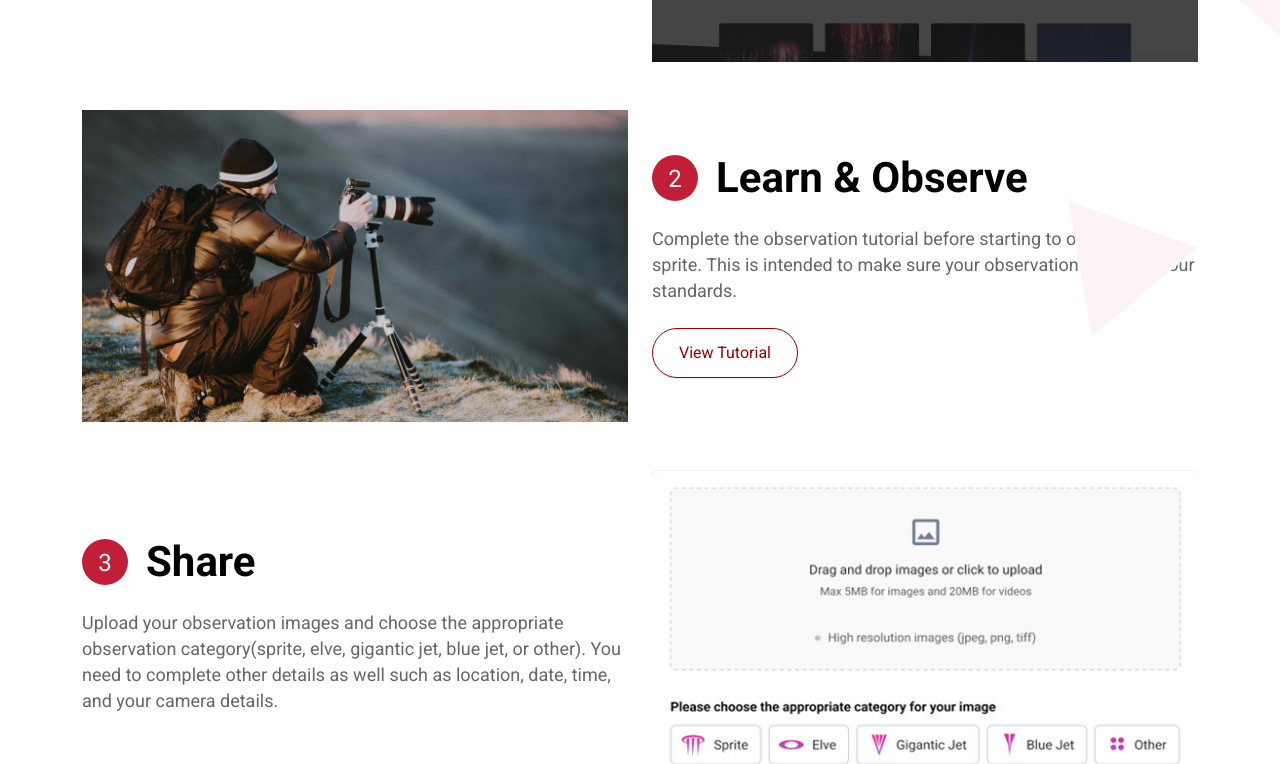
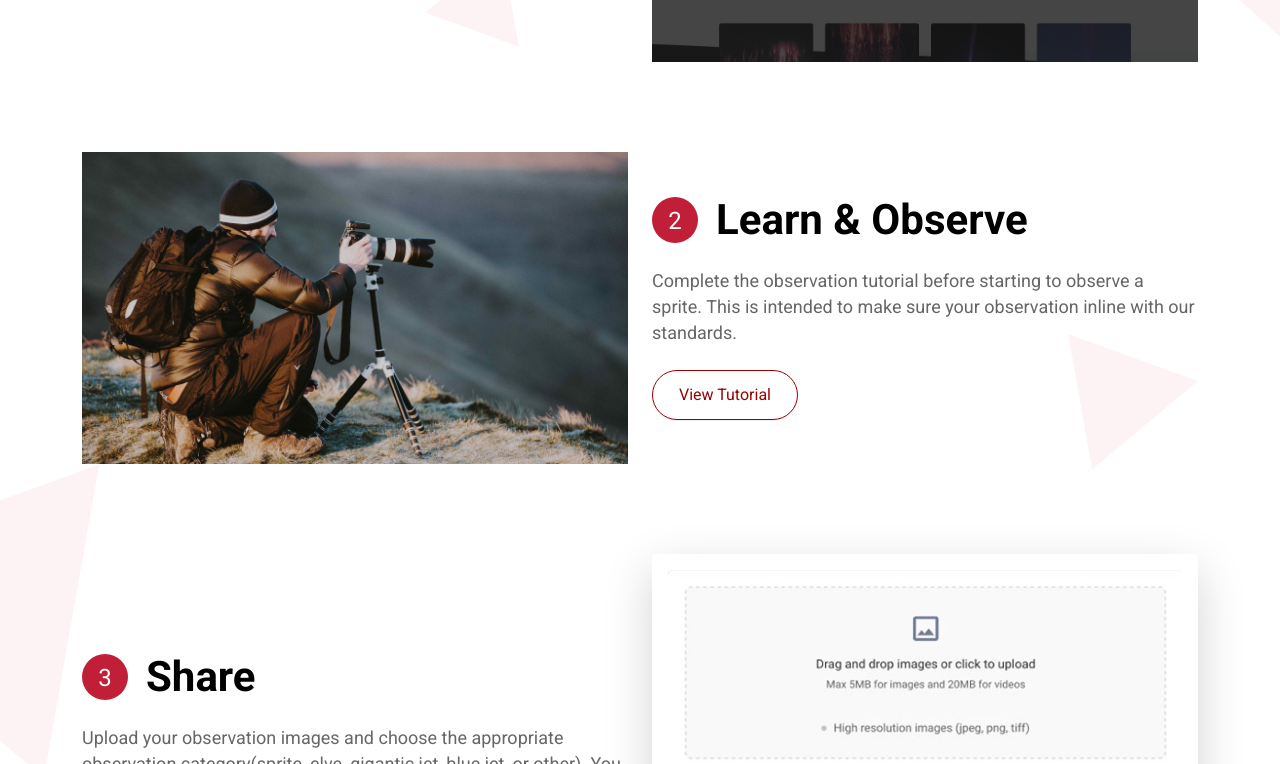
Before and after one commit to EnsembleGovServices/spritacular-frontend, a React (Create React App) app: page / in a window 1280 px wide. Shown: the part 2036-2800 px from the top of the page. Built offline with nearby package versions, Linux system fonts and the light colour scheme.

Commit message:
"set home page section responsive."

```diff
--- a/src/assets/scss/component/header.scss
+++ b/src/assets/scss/component/header.scss
@@ -17,13 +17,26 @@
             font-size: 15px;
             line-height: 18px;
             font-weight: 500;
+            @media(max-width:1023px){
+                padding: 10px 12px !important;
+            }
         }
 
+    }
+    .navbar-toggler{
+        @media(max-width:767px){
+            border:none;
+            color: $white;
+            box-shadow: none;
+        }
     }
     .right-menu{
         display: inline-flex;
         justify-content: end;
         align-items: center;
+        @media(max-width:767px){
+            display: none;
+        }
         .register{
             background-color: transparent !important;
             color: $white;
@@ -38,7 +51,7 @@
             font-size: 14px;
             line-height: 18px;
             background-color: transparent !important;
-            padding: 0px 24px;
+            padding: 0px 10px;
             font-weight: 500;
         }
     }
--- a/src/assets/scss/component/home.scss
+++ b/src/assets/scss/component/home.scss
@@ -23,6 +23,9 @@
       }
       .hero-banner-inner{
         padding: 160px 0px 60px;
+        @media(max-width:480px){
+            padding: 120px 0px 60px;
+        }
         .border-line{
             &::after{
                 content: "";
@@ -45,12 +48,19 @@
             color: $white;
             font-weight: 700;
             margin: 0px;
+            @media(max-width:1023px){
+                font-size: 36px;
+                line-height: 40px;
+            }
         }
         p{
             color: $white;
             font-size:18px;
             line-height: 24px;
             margin: 20px 0px 0px 0px;
+            @media(max-width:1023px){
+                font-size: 15px;
+            }
         }
         .explore-btn{
             background-color:$white;
@@ -66,6 +76,9 @@
             margin-top: 70px;
             border:1px solid $white;
             transition: all 0.3s ease 0s;
+            @media(max-width:1023px){
+                margin-top: 40px;
+            }
             &:hover{
                 background-color: $secondary;
                 color: $white;
@@ -98,12 +111,19 @@
               font-weight: 900;
               font-size: 42px;
               line-height: 49px;
+              @media(max-width:1023px){
+                  font-size: 32px;
+                  line-height: 35px;
+              }
           }
           p{
               font-size: 16px;
               line-height: 26px;
               margin: 0px;
               color: #555555;
+              @media(max-width:1023px){
+                font-size: 14px;
+            }
           }
       }
     }
@@ -121,6 +141,11 @@
       position: absolute;
       left: 0px;
       top: 8%;
+      @media(max-width:1023px){
+          width: 140px;
+          height: 80px;
+          background-size: 100%;
+      }
     }
     img{
         z-index: 9;
@@ -132,6 +157,11 @@
         font-size: 48px;
         line-height: 56px;
         color: #181818;
+        @media(max-width:1023px){
+            font-size: 36px;
+            line-height: 40px;
+        }
+
 
     }
     .top-polygone{
@@ -139,6 +169,9 @@
             position: absolute;
             right: 0px;
             top: 0px;
+            @media(max-width:1150px){
+                width: 40%;
+            }
         }
     }
     .bottom-polygone{
@@ -146,8 +179,18 @@
           position: absolute;
           left: 0px;
           bottom: 0px;
+          @media(max-width:1450px){
+              width: 40%;
+              z-index: -9;
+          }
       }
-  }
+    }
+    .works-gap{
+        margin-bottom: 90px;
+        @media(max-width:1023px){
+            margin-bottom: 35px;
+        }
+    }
     .how-it-work-text-info{
         position: relative;
         height: 100%;
@@ -162,6 +205,10 @@
           margin: 0px;
           display: flex;
           align-items: center;
+          @media(max-width:1023px){
+              font-size: 30px;
+              line-height: 35px;
+          }
 
           span{
               background-color: #C11E37;
@@ -174,6 +221,12 @@
               color: #fff;
               text-align: center;
               margin-right: 18px;
+              @media(max-width:1023px){
+                height: 35px;
+                width: 35px;
+                font-size: 16px;
+                margin-right: 10px;
+            }
           }
 
         }
@@ -182,17 +235,29 @@
           font-size: 18px;
           line-height: 26px;
           margin: 24px 0px 0px 0px;
+          @media(max-width:1023px){
+              font-size: 15px;
+              margin-top: 15px;
+          }
       }
       .register-polygon{
-          right: 10px;
+          right: 20%;
+          bottom: 5%;
           position: absolute;
+          @media(max-width:991px){
+              display: none;
+          }
 
       }
       .observe-polygon{
           right: 0px;
+          bottom: 0px;
           height: 130px;
           width: 130px;
           position: absolute;
+          @media(max-width:991px){
+            display: none;
+        }
 
       }
       .share-polygon{
@@ -201,13 +266,38 @@
           height: 100px;
           position: absolute;
           top: -90px;
+          @media(max-width:1820px){
+            left: -40%;
+          }
+          @media(max-width:1700px){
+            left: -30%;
+          }
+          @media(max-width:1600px){
+            left: -18%;
+          }
+          @media(max-width:1500px){
+            left: -17%;
+          }
+          @media(max-width:1380px){
+            left: -26%;
+          }
+          @media(max-width:1280px){
+            left: -15%;
+          }
+
+          @media(max-width:991px){
+            display: none;
+         }
       }
       .engage-polygon{
-          right: 70px;
-          height: 100px;
-          width: 100px;
-          bottom: -200px;
-          position: absolute;
+        right: 50%;
+        height: 100px;
+        width: 100px;
+        bottom: -35px;
+        position: absolute;
+        @media(max-width:991px){
+            display: none;
+        }
       }
       .view-tutorial{
           width: 146px;
--- a/src/components/common/Header.jsx
+++ b/src/components/common/Header.jsx
@@ -42,7 +42,7 @@ const Header = () => {
   return (
     <>
       <div>
-        <Navbar container expand="md" className="custome-header">
+        <Navbar container expand="md" className="custome-header" light>
           <NavbarBrand href="/">
             <img src={Images.Logo} alt="Logo" className="logo" />
             <img src={Images.BlackLogo} alt="Logo" className="on-scroll-logo" />
@@ -65,9 +65,19 @@ const Header = () => {
               <NavItem>
                 <NavLink href="#">Verify</NavLink>
               </NavItem>
+              <NavItem className="d-md-none d-xs-block">
+                <NavLink href="#" className="register btn btn-link">
+                  Register
+                </NavLink>
+              </NavItem>
+              <NavItem className="d-md-none d-xs-block">
+                <NavLink href="#" className="register btn btn-link">
+                  Login
+                </NavLink>
+              </NavItem>
             </Nav>
           </Collapse>
-          <div className="right-menu">
+          <div className="right-menu ">
             <NavLink href="#" className="register btn btn-link">
               Register
             </NavLink>
--- a/src/pages/Home.jsx
+++ b/src/pages/Home.jsx
@@ -24,7 +24,7 @@ const Home = () => {
       <div className="counter-main">
         <Container>
           <Row>
-            <Col>
+            <Col md={4} xs={12}>
               <div className="counter-inner">
                 <div className="left-image">
                   <img src={Images.User} alt="Users" />
@@ -35,7 +35,7 @@ const Home = () => {
                 </div>
               </div>
             </Col>
-            <Col>
+            <Col md={4} xs={12}>
               <div className="counter-inner">
                 <div className="left-image">
                   <img src={Images.Submit} alt="user" />
@@ -46,7 +46,7 @@ const Home = () => {
                 </div>
               </div>
             </Col>
-            <Col>
+            <Col md={4} xs={12}>
               <div className="counter-inner">
                 <div className="left-image">
                   <img src={Images.Country} alt="country" />
@@ -67,17 +67,17 @@ const Home = () => {
             <div className="position-relative">
               <div className="obervation-card_wrapper">
                 <Row>
-                      <Col lg={3}>
-                          <ObservationCard/>
+                  <Col sm={3}>
+                    <ObservationCard />
                   </Col>
-                      <Col lg={3}>
-                          <ObservationCard/>
+                  <Col sm={3}>
+                    <ObservationCard />
                   </Col>
-                      <Col lg={3}>
-                          <ObservationCard/>
+                  <Col sm={3}>
+                    <ObservationCard />
                   </Col>
-                      <Col lg={3}>
-                          <ObservationCard/>
+                  <Col sm={3}>
+                    <ObservationCard />
                   </Col>
                 </Row>
               </div>
@@ -95,8 +95,8 @@ const Home = () => {
         </div>
         <Container>
           <h2>How it works</h2>
-          <Row className="gy-5">
-            <Col xs={6}>
+          <Row>
+            <Col md={6} xs={12} className="works-gap">
               <div className="how-it-work-text-info">
                 <h3>
                   <span>1</span>Register
@@ -109,22 +109,23 @@ const Home = () => {
                 </div>
               </div>
             </Col>
-            <Col xs={6}>
+            <Col md={6} xs={12} className="works-gap">
               <img
                 src={Images.Register}
                 alt="Register/SignUp demo"
                 className="w-100"
               />
             </Col>
-
-            <Col xs={6}>
+          </Row>
+          <Row>
+            <Col md={6} xs={12} className="works-gap order-2 order-md-1">
               <img
                 src={Images.HowitworksSecond}
                 alt="How it works under Register"
                 className="w-100"
               />
             </Col>
-            <Col xs={6}>
+            <Col md={6} xs={12} className="works-gap order-1 order-md-2">
               <div className="how-it-work-text-info">
                 <h3>
                   <span>2</span>Learn & Observe
@@ -140,8 +141,9 @@ const Home = () => {
                 </div>
               </div>
             </Col>
-
-            <Col xs={6}>
+          </Row>
+          <Row>
+            <Col md={6} xs={12} className="works-gap">
               <div className="how-it-work-text-info">
                 <h3>
                   <span>3</span>Share
@@ -157,14 +159,19 @@ const Home = () => {
                 </div>
               </div>
             </Col>
-            <Col xs={6}>
+            <Col md={6} xs={12} className="works-gap">
+              <div className="shadow-lg p-3 mb-5 bg-white rounded">
                 <img src={Images.Dragdrop} alt="Share" className="w-100" />
+              </div>
             </Col>
-
-            <Col xs={6}>
-              <img src={Images.Jet} alt="Share" className="w-100" />
+          </Row>
+          <Row>
+            <Col md={6} xs={12} className="works-gap order-2 order-md-1">
+              <div className="shadow-lg p-3 mb-5 bg-white rounded ">
+                <img src={Images.Jet} alt="jet" className="w-100" />
+              </div>
             </Col>
-            <Col xs={6}>
+            <Col md={6} xs={12} className="works-gap order-1 order-md-2">
               <div className="how-it-work-text-info">
                 <h3>
                   <span>4</span>Engage
```
Also changed, not shown: src/assets/images/drag-drop.png (added), src/assets/images/jet.png (added). Lines whose indentation alone changed are shown as unchanged.
